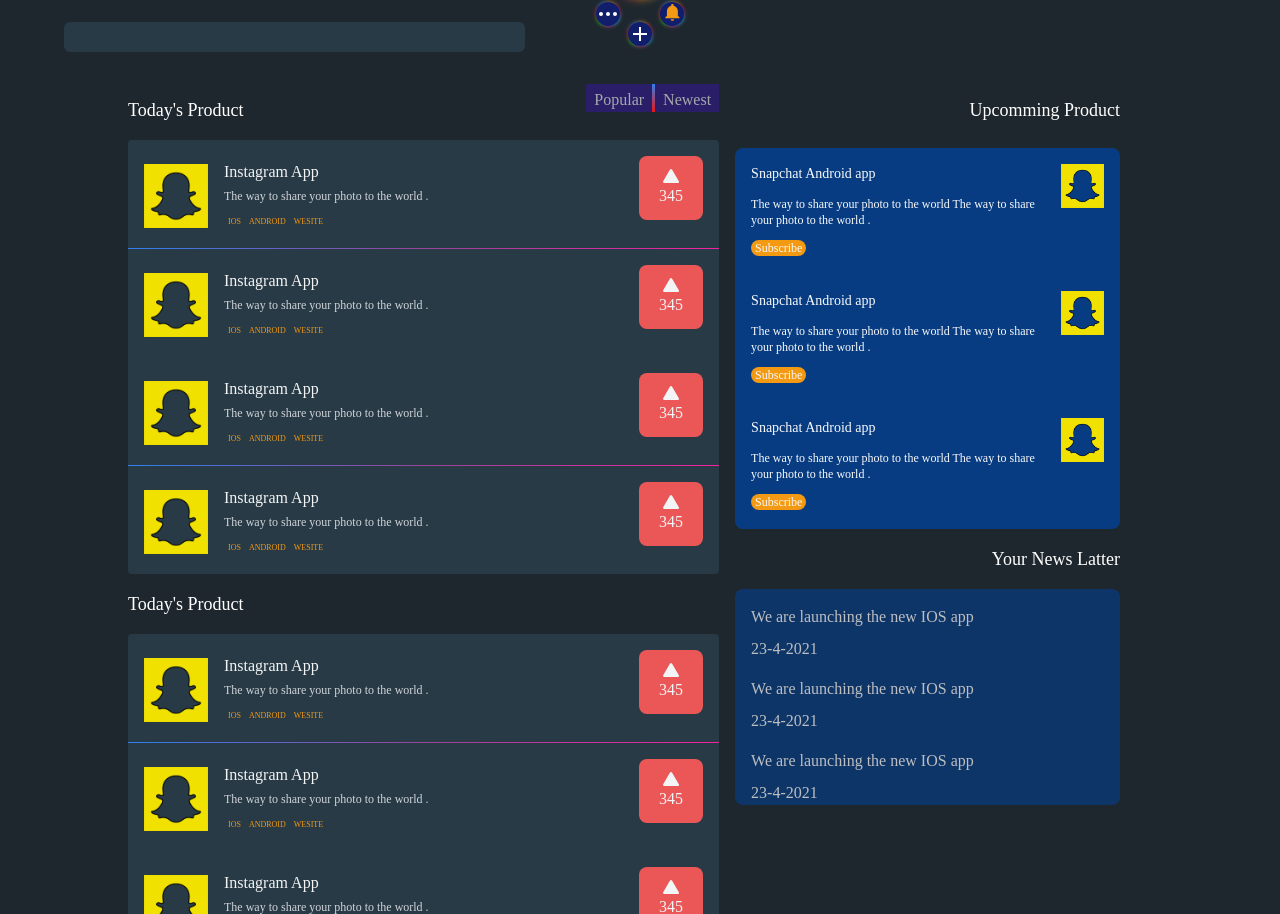
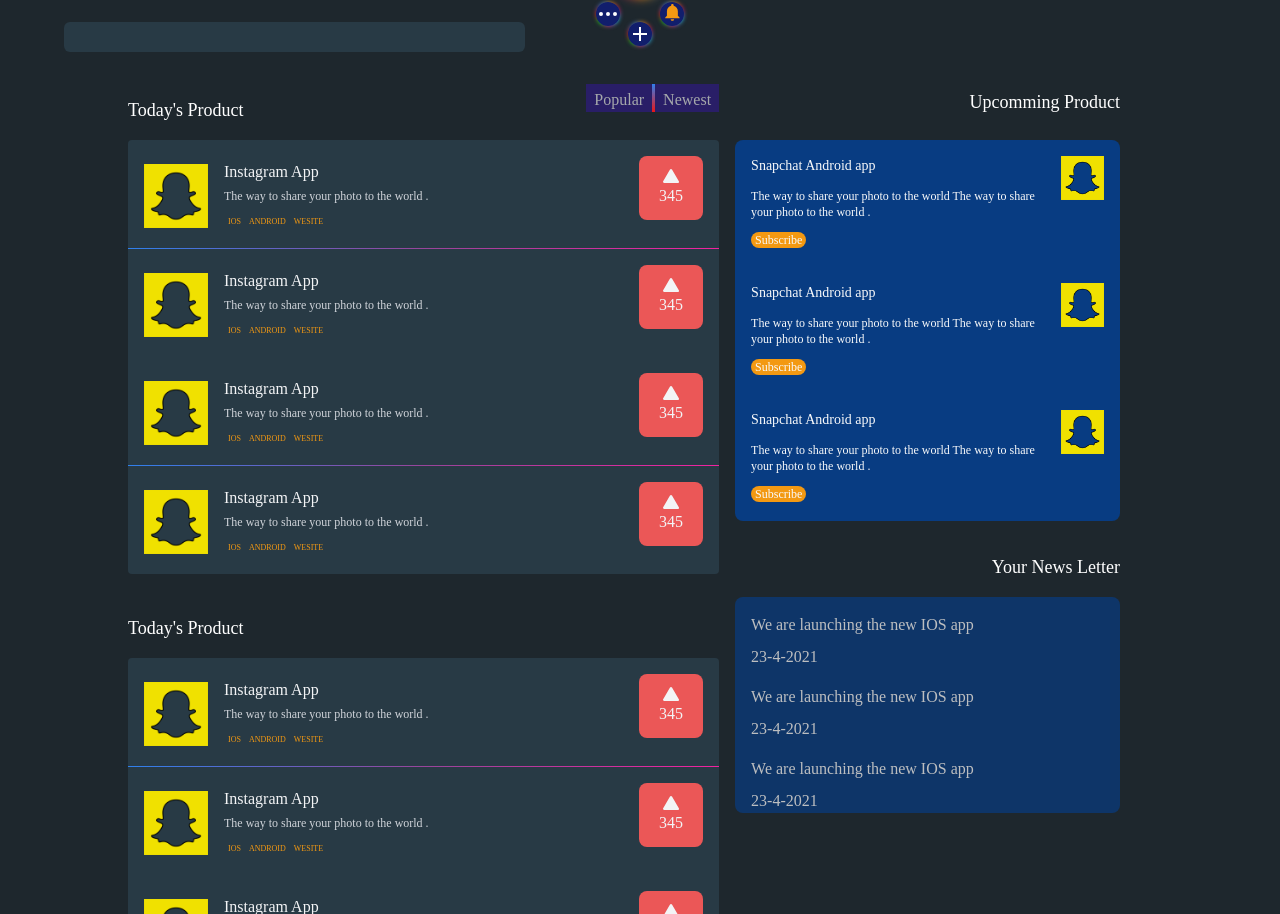
Before and after one commit to University-Projects-NCIT/IV-Project, a Next.js app in the folder frontend/core/: page / in a window 1280 px wide. Shown: the part 258-1172 px from the top of the page. Built offline with nearby package versions, Linux system fonts and the light colour scheme; a web font is replaced by a local one.

Commit message:
resize upcoming component

```diff
--- a/frontend/core/src/components/MainContent.tsx
+++ b/frontend/core/src/components/MainContent.tsx
@@ -62,7 +62,7 @@
                         <ProductListCard/>
                         <ProductListCard/>
                     </div>
-                    <div className="right-container h-auto pt-3 mr-4 lg:mr-40">
+                    <div className="right-container h-auto pt-1 mr-4 lg:mr-40">
                         <UpcommingProductCard />
                         <NewsLatterCard/>
                     </div>
--- a/frontend/core/src/components/NewsLatterCard.tsx
+++ b/frontend/core/src/components/NewsLatterCard.tsx
@@ -7,15 +7,13 @@
 
     return (
         <>
-          <div className="flex flex-row pb-4 text-white justify-end">
-                <div className="text-lg"> Your News Latter  </div>
+            <div className="flex flex-row pb-4 text-white justify-end">
+                <div className="text-lg"> Your News Letter  </div>
             </div>
             <div className="rounded-lg mb-4 overflow-hidden w-full h-auto">
-            <div className="news-container">
-              <NewsLatterItems/>
-              <NewsLatterItems/>
-              <NewsLatterItems/>
-            </div>
+                <NewsLatterItems/>
+                <NewsLatterItems/>
+                <NewsLatterItems/>
             </div>
         </>
     )
--- a/frontend/core/src/components/ProductListCard.tsx
+++ b/frontend/core/src/components/ProductListCard.tsx
@@ -12,7 +12,7 @@
             <div className="flex flex-row pb-4 text-white justify-between">
                 <div className="text-lg">Today's Product</div>
             </div>
-            <div className="rounded mb-4 overflow-hidden w-full h-auto">
+            <div className="rounded mb-10 overflow-hidden w-full h-auto">
                 <ProductListItem/>
                 <ProductListItem/>
                 <ProductListItem/>
--- a/frontend/core/src/components/UpcommingProductCard.tsx
+++ b/frontend/core/src/components/UpcommingProductCard.tsx
@@ -11,7 +11,7 @@
             <div className="flex flex-row pb-4 text-white justify-end mb-2">
                 <div className="text-lg">Upcomming Product </div>
             </div>
-            <div className="rounded-lg mb-4 overflow-hidden ">
+            <div className="rounded-lg mb-8 overflow-hidden ">
                 <UpcommingItemList/>
                 <UpcommingItemList/>
                 <UpcommingItemList/>
```
